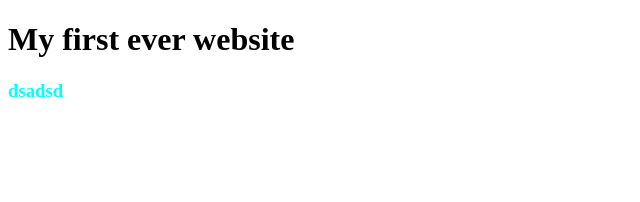
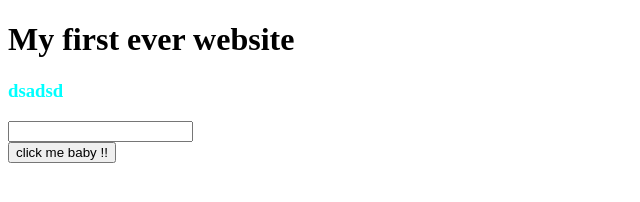
Before and after one commit to Shanjeev-Kumar-Roy/my-first-project, a plain HTML site: page index.html in a window 1280 px wide. Shown: the whole page, without its empty margins (0-640 px from the left). Drawn offline with Linux system fonts and the light colour scheme.

Commit message:
new update

```diff
--- a/index.html
+++ b/index.html
@@ -1,5 +1,6 @@
 <!DOCTYPE html>
 <html lang="en">
+
 <head>
     <meta charset="UTF-8">
     <meta http-equiv="X-UA-Compatible" content="IE=edge">
@@ -7,10 +8,17 @@
     <title>First Project</title>
     <link rel="stylesheet" href="style.css">
 </head>
+
 <body>
     <h1>My first ever website</h1>
     <h3>dsadsd
 
     </h3>
+    <input type="text">
+    <br>
+    <button>
+        click me baby !!
+    </button>
 </body>
+
 </html>
```
